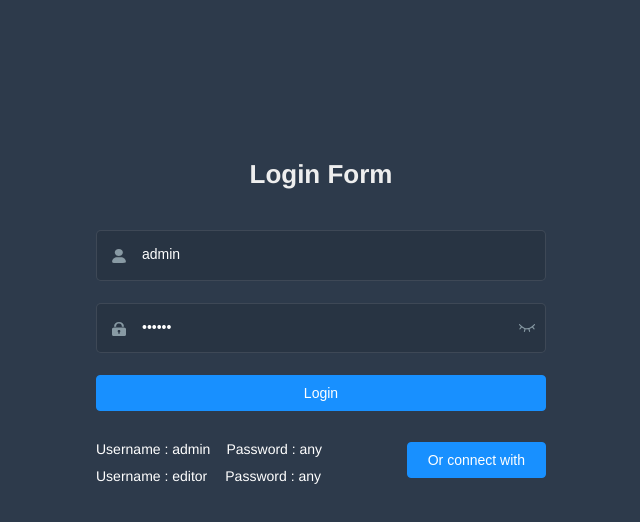
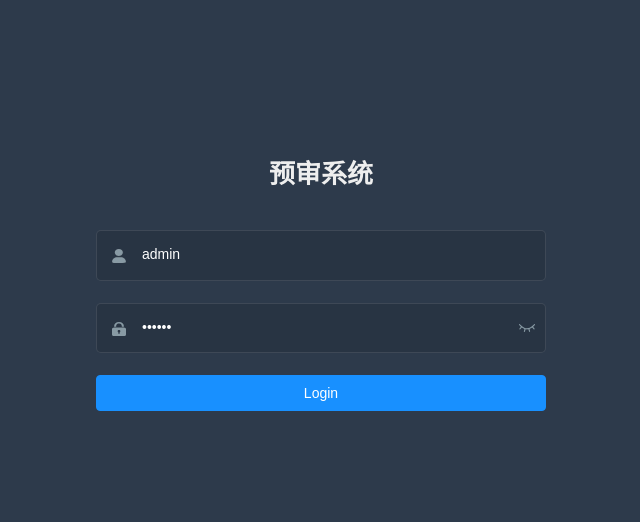
Before and after one commit to zdailwh/video-examine, a Vue app: page /#/login in a window 1280 px wide. Shown: the top 522 px of the page, without its empty margins (319-959 px from the left). Built offline with nearby package versions, Linux system fonts and the light colour scheme.

Commit message:
修改一些全局配置或样式

```diff
--- a/src/components/Breadcrumb/index.vue
+++ b/src/components/Breadcrumb/index.vue
@@ -37,7 +37,8 @@ export default {
       const first = matched[0]
 
       if (!this.isDashboard(first)) {
-        matched = [{ path: '/dashboard', meta: { title: 'Dashboard' }}].concat(matched)
+      //   matched = [{ path: '/dashboard', meta: { title: 'Dashboard' }}].concat(matched)
+        matched = [].concat(matched)
       }
 
       this.levelList = matched.filter(item => item.meta && item.meta.title && item.meta.breadcrumb !== false)
--- a/src/layout/components/Navbar.vue
+++ b/src/layout/components/Navbar.vue
@@ -24,7 +24,7 @@
           <i class="el-icon-caret-bottom" />
         </div>
         <el-dropdown-menu slot="dropdown">
-          <router-link to="/profile/index">
+          <!-- <router-link to="/profile/index">
             <el-dropdown-item>Profile</el-dropdown-item>
           </router-link>
           <router-link to="/">
@@ -35,8 +35,8 @@
           </a>
           <a target="_blank" href="https://panjiachen.github.io/vue-element-admin-site/#/">
             <el-dropdown-item>Docs</el-dropdown-item>
-          </a>
-          <el-dropdown-item divided @click.native="logout">
+          </a> -->
+          <el-dropdown-item @click.native="logout">
             <span style="display:block;">Log Out</span>
           </el-dropdown-item>
         </el-dropdown-menu>
--- a/src/main.js
+++ b/src/main.js
@@ -6,7 +6,7 @@ import 'normalize.css/normalize.css' // a modern alternative to CSS resets
 
 import Element from 'element-ui'
 import './styles/element-variables.scss'
-import enLang from 'element-ui/lib/locale/lang/en'// 如果使用中文语言包请默认支持，无需额外引入，请删除该依赖
+// import enLang from 'element-ui/lib/locale/lang/en'// 如果使用中文语言包请默认支持，无需额外引入，请删除该依赖
 
 import '@/styles/index.scss' // global css
 
@@ -34,8 +34,8 @@ if (process.env.NODE_ENV === 'production') {
 }
 
 Vue.use(Element, {
-  size: Cookies.get('size') || 'medium', // set element-ui default size
-  locale: enLang // 如果使用中文，无需设置，请删除
+  size: Cookies.get('size') || 'medium' // set element-ui default size
+  // locale: enLang // 如果使用中文，无需设置，请删除
 })
 
 // register global utility filters
--- a/src/settings.js
+++ b/src/settings.js
@@ -1,11 +1,11 @@
 module.exports = {
-  title: 'Vue Element Admin',
+  title: '预审系统',
 
   /**
    * @type {boolean} true | false
    * @description Whether show the settings right-panel
    */
-  showSettings: true,
+  showSettings: false,
 
   /**
    * @type {boolean} true | false
--- a/src/styles/index.scss
+++ b/src/styles/index.scss
@@ -129,10 +129,6 @@ aside {
   position: relative;
 }
 
-.pagination-container {
-  margin-top: 30px;
-}
-
 .text-center {
   text-align: center
 }
--- a/src/views/login/index.vue
+++ b/src/views/login/index.vue
@@ -3,7 +3,7 @@
     <el-form ref="loginForm" :model="loginForm" :rules="loginRules" class="login-form" autocomplete="on" label-position="left">
 
       <div class="title-container">
-        <h3 class="title">Login Form</h3>
+        <h3 class="title">预审系统</h3>
       </div>
 
       <el-form-item prop="username">
@@ -47,50 +47,27 @@
 
       <el-button :loading="loading" type="primary" style="width:100%;margin-bottom:30px;" @click.native.prevent="handleLogin">Login</el-button>
 
-      <div style="position:relative">
-        <div class="tips">
-          <span>Username : admin</span>
-          <span>Password : any</span>
-        </div>
-        <div class="tips">
-          <span style="margin-right:18px;">Username : editor</span>
-          <span>Password : any</span>
-        </div>
-
-        <el-button class="thirdparty-button" type="primary" @click="showDialog=true">
-          Or connect with
-        </el-button>
-      </div>
     </el-form>
 
-    <el-dialog title="Or connect with" :visible.sync="showDialog">
-      Can not be simulated on local, so please combine you own business simulation! ! !
-      <br>
-      <br>
-      <br>
-      <social-sign />
-    </el-dialog>
   </div>
 </template>
 
 <script>
 import { validUsername } from '@/utils/validate'
-import SocialSign from './components/SocialSignin'
 
 export default {
   name: 'Login',
-  components: { SocialSign },
   data() {
     const validateUsername = (rule, value, callback) => {
       if (!validUsername(value)) {
-        callback(new Error('Please enter the correct user name'))
+        callback(new Error('请输入正确的用户名'))
       } else {
         callback()
       }
     }
     const validatePassword = (rule, value, callback) => {
       if (value.length < 6) {
-        callback(new Error('The password can not be less than 6 digits'))
+        callback(new Error('密码不能少于6位数字'))
       } else {
         callback()
       }
--- a/vue.config.js
+++ b/vue.config.js
@@ -24,8 +24,8 @@ module.exports = {
    * In most cases please use '/' !!!
    * Detail: https://cli.vuejs.org/config/#publicpath
    */
-  publicPath: '/',
-  outputDir: 'dist',
+  publicPath: '/video-examine/',
+  outputDir: 'dist/video-examine',
   assetsDir: 'static',
   lintOnSave: process.env.NODE_ENV === 'development',
   productionSourceMap: false,
```
